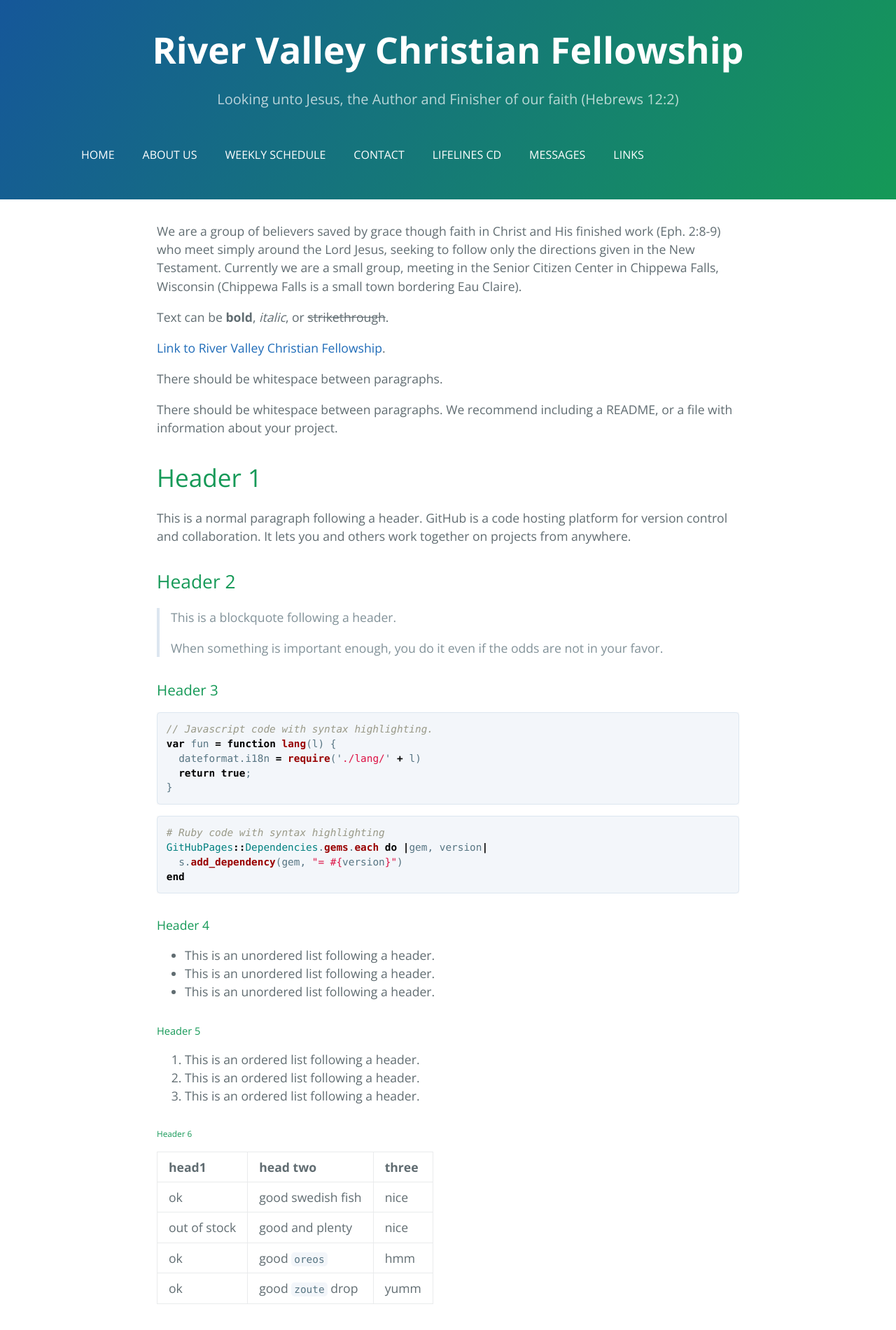
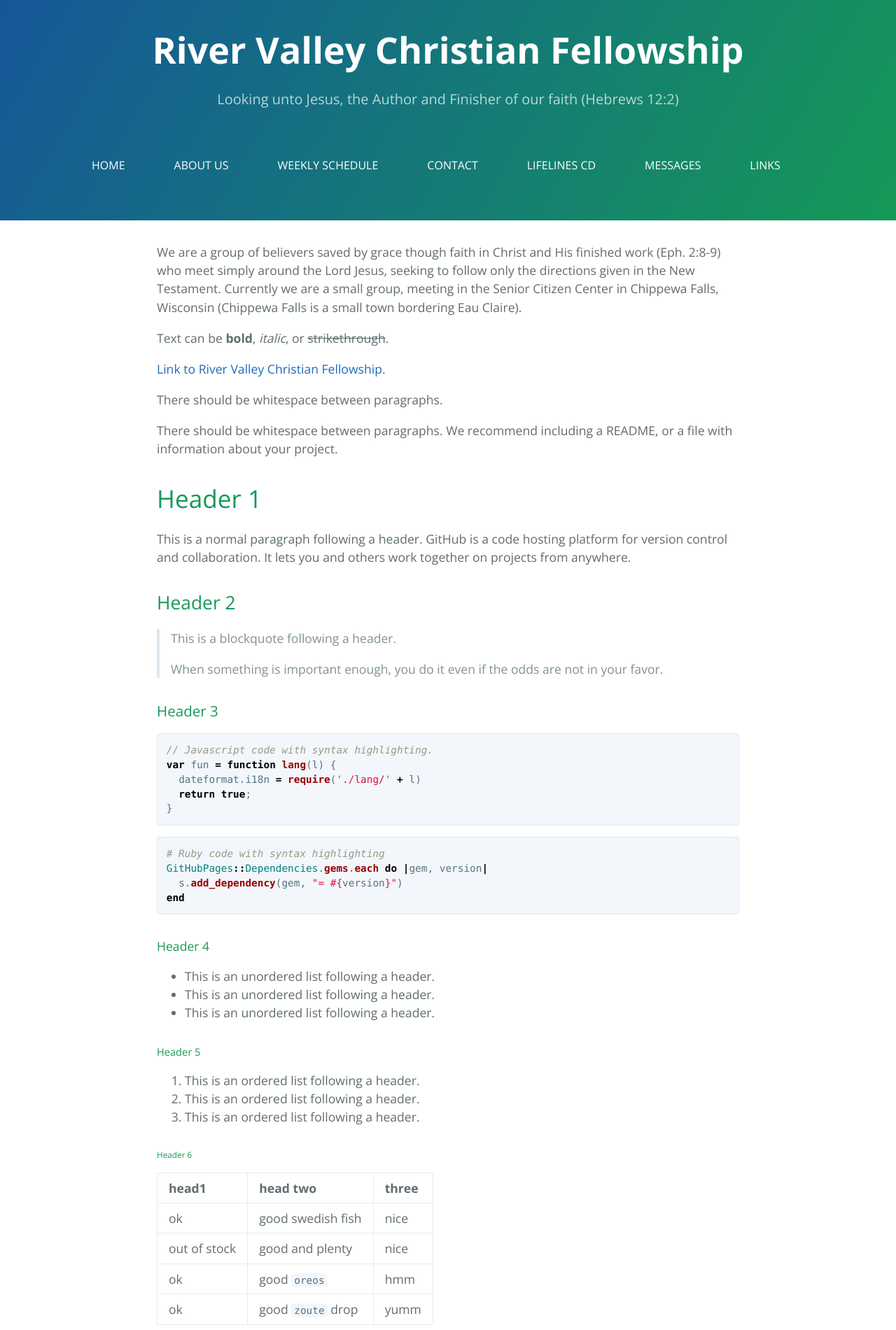
Before and after one commit to RiverValleyChristianFellowship/rvcf.github.io, a Jekyll site: the page built from index.md, in a window 1280 px wide. Shown: the top 1901 px of the page at 70% size. Built offline with Jekyll 4.4.1, drawn with Linux system fonts in a browser that asks for light colours; the repository's description, which GitHub fills in, is left out.

Commit message:
more spacing

```diff
--- a/_sass/custom.scss
+++ b/_sass/custom.scss
@@ -1,3 +1,3 @@
 td.menu {
-    padding:20px;
+    padding:35px;
 }
```
